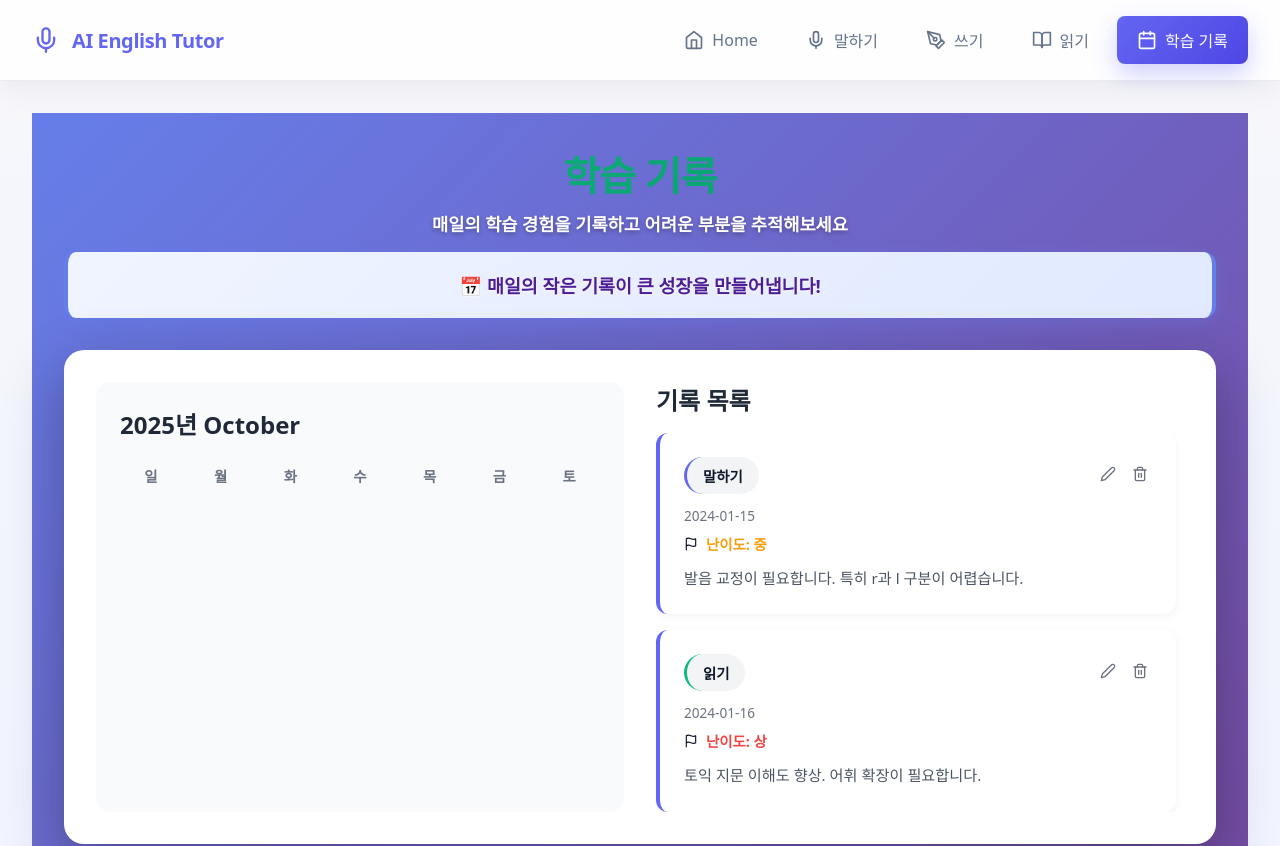
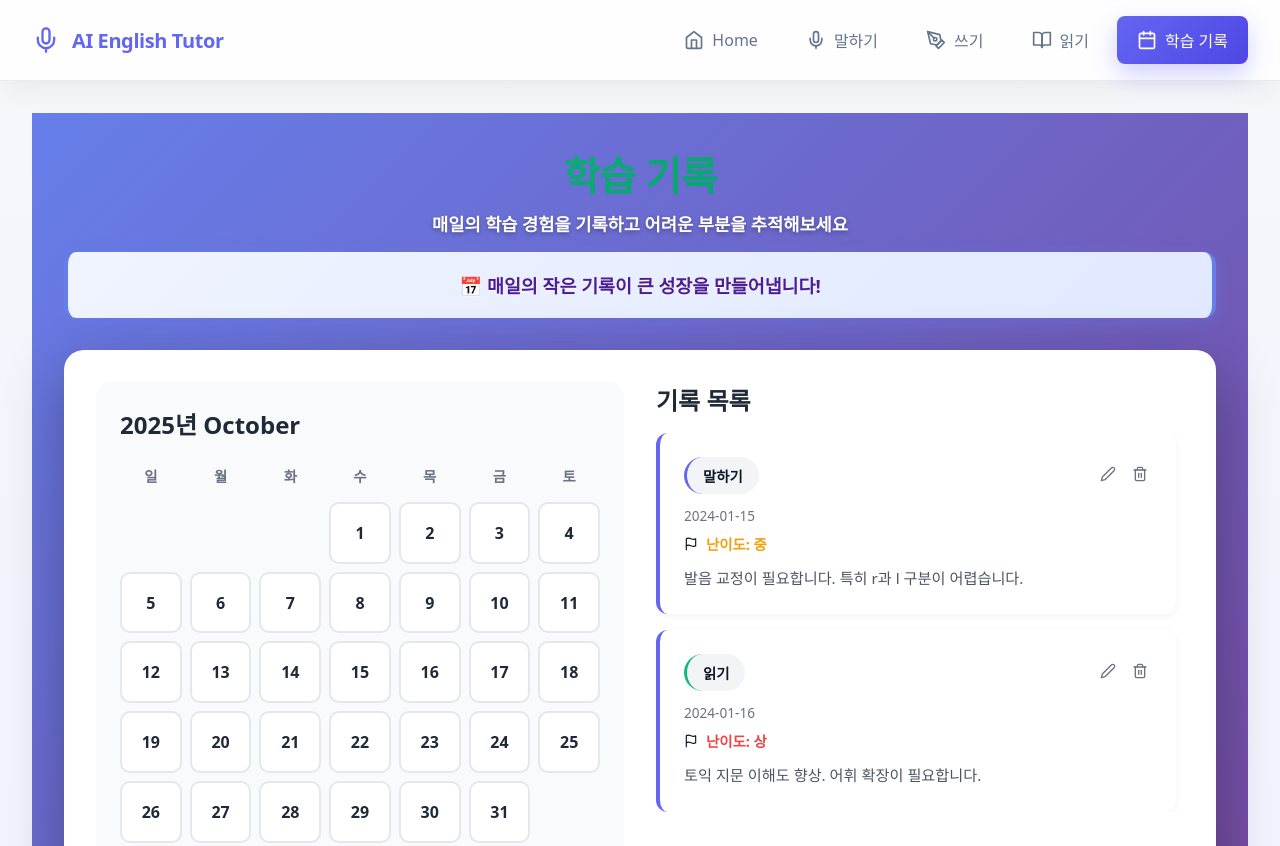
Before and after one commit to daeungo11-sys/ai-english-platform, a React (Vite) app: page /calendar in a window 1280 px wide. Shown: the top 846 px of the page. Built offline with nearby package versions, Linux system fonts and the light colour scheme.

Commit message:
Calendar: replace static 2024 data with dynamic month generation

```diff
--- a/src/pages/Calendar.tsx
+++ b/src/pages/Calendar.tsx
@@ -1,4 +1,4 @@
-import { useState } from 'react'
+import { useState, useMemo } from 'react'
 import { Calendar as CalendarIcon, Flag, Edit2, Trash2 } from 'lucide-react'
 import './Calendar.css'
 
@@ -8,31 +8,6 @@ interface DiaryEntry {
   type: 'speaking' | 'writing' | 'reading'
   difficulty: string
   notes: string
-}
-
-const CALENDAR_2024 = {
-  January: [
-    [1, 2, 3, 4, 5, 6, 7],
-    [8, 9, 10, 11, 12, 13, 14],
-    [15, 16, 17, 18, 19, 20, 21],
-    [22, 23, 24, 25, 26, 27, 28],
-    [29, 30, 31]
-  ],
-  February: [
-    [null, null, null, 1, 2, 3, 4],
-    [5, 6, 7, 8, 9, 10, 11],
-    [12, 13, 14, 15, 16, 17, 18],
-    [19, 20, 21, 22, 23, 24, 25],
-    [26, 27, 28, 29]
-  ],
-  March: [
-    [null, null, null, null, null, 1, 2],
-    [3, 4, 5, 6, 7, 8, 9],
-    [10, 11, 12, 13, 14, 15, 16],
-    [17, 18, 19, 20, 21, 22, 23],
-    [24, 25, 26, 27, 28, 29, 30],
-    [31]
-  ]
 }
 
 export default function Calendar() {
@@ -67,9 +42,38 @@ export default function Calendar() {
   const [currentMonth] = useState(currentDate.toLocaleString('en-US', { month: 'long' }))
   const currentYear = currentDate.getFullYear()
 
-  const handleDateClick = (date: number | null, month: string) => {
+  // Generate calendar grid dynamically
+  const calendarGrid = useMemo(() => {
+    const firstDay = new Date(currentYear, currentDate.getMonth(), 1).getDay()
+    const daysInMonth = new Date(currentYear, currentDate.getMonth() + 1, 0).getDate()
+    const weeks: (number | null)[][] = []
+    let currentWeek: (number | null)[] = []
+
+    // Add empty cells for days before month starts
+    for (let i = 0; i < firstDay; i++) {
+      currentWeek.push(null)
+    }
+
+    // Add all days of the month
+    for (let day = 1; day <= daysInMonth; day++) {
+      currentWeek.push(day)
+      if (currentWeek.length === 7) {
+        weeks.push(currentWeek)
+        currentWeek = []
+      }
+    }
+
+    // Add remaining empty cells at the end
+    if (currentWeek.length > 0) {
+      weeks.push(currentWeek)
+    }
+
+    return weeks
+  }, [currentYear, currentMonth])
+
+  const handleDateClick = (date: number | null) => {
     if (!date) return
-    const fullDate = `${currentYear}-${String(currentMonthToNumber(month)).padStart(2, '0')}-${String(date).padStart(2, '0')}`
+    const fullDate = `${currentYear}-${String(currentDate.getMonth() + 1).padStart(2, '0')}-${String(date).padStart(2, '0')}`
     setSelectedDate(fullDate)
     setShowModal(true)
     setFormData({ type: 'speaking', difficulty: '하', notes: '' })
@@ -108,14 +112,8 @@ export default function Calendar() {
     setShowModal(true)
   }
 
-  const currentMonthToNumber = (month: string) => {
-    const months = ['January', 'February', 'March', 'April', 'May', 'June',
-                   'July', 'August', 'September', 'October', 'November', 'December']
-    return months.indexOf(month) + 1
-  }
-
-  const getEntryForDate = (date: number, month: string) => {
-    const fullDate = `${currentYear}-${String(currentMonthToNumber(month)).padStart(2, '0')}-${String(date).padStart(2, '0')}`
+  const getEntryForDate = (date: number) => {
+    const fullDate = `${currentYear}-${String(currentDate.getMonth() + 1).padStart(2, '0')}-${String(date).padStart(2, '0')}`
     return entries.find(e => e.date === fullDate)
   }
 
@@ -174,15 +172,15 @@ export default function Calendar() {
               <div>토</div>
             </div>
 
-            {CALENDAR_2024[currentMonth as keyof typeof CALENDAR_2024]?.map((week, weekIndex) => (
+            {calendarGrid.map((week, weekIndex) => (
               <div key={weekIndex} className="week-row">
                 {week.map((date, dateIndex) => {
-                  const entry = date ? getEntryForDate(date, currentMonth) : null
+                  const entry = date ? getEntryForDate(date) : null
                   return (
                     <div
                       key={dateIndex}
                       className={`calendar-day ${!date ? 'empty' : ''} ${entry ? 'has-entry' : ''}`}
-                      onClick={() => handleDateClick(date, currentMonth)}
+                      onClick={() => handleDateClick(date)}
                     >
                       {date && (
                         <>
```
